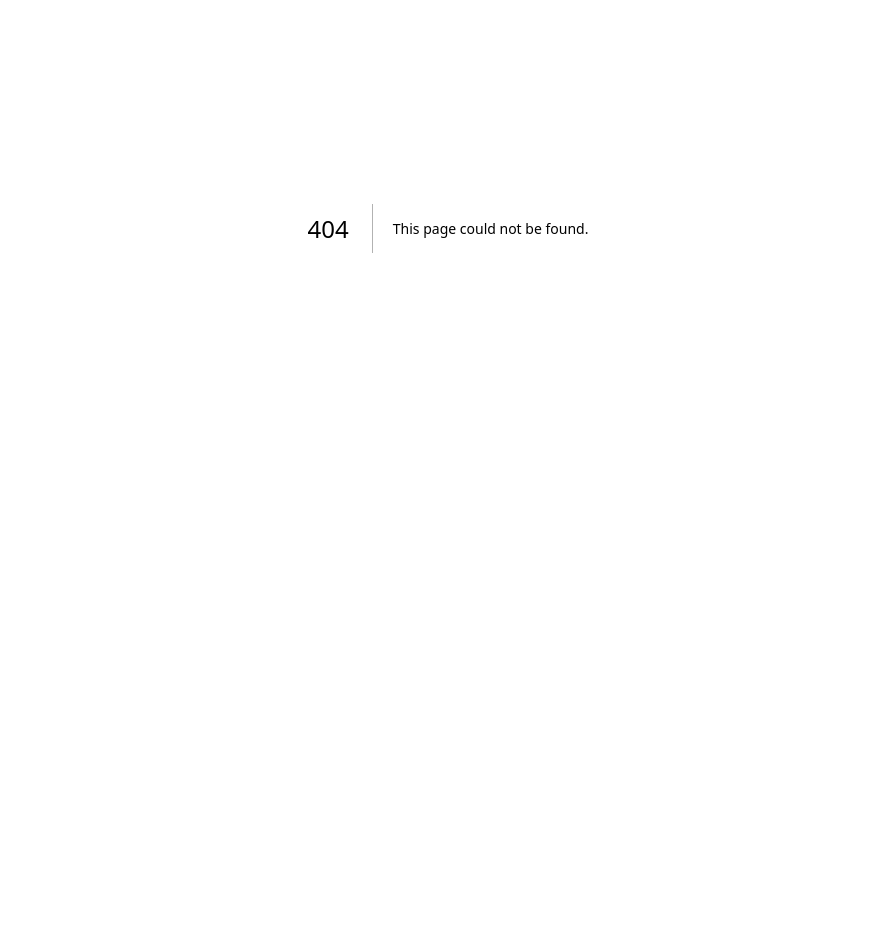
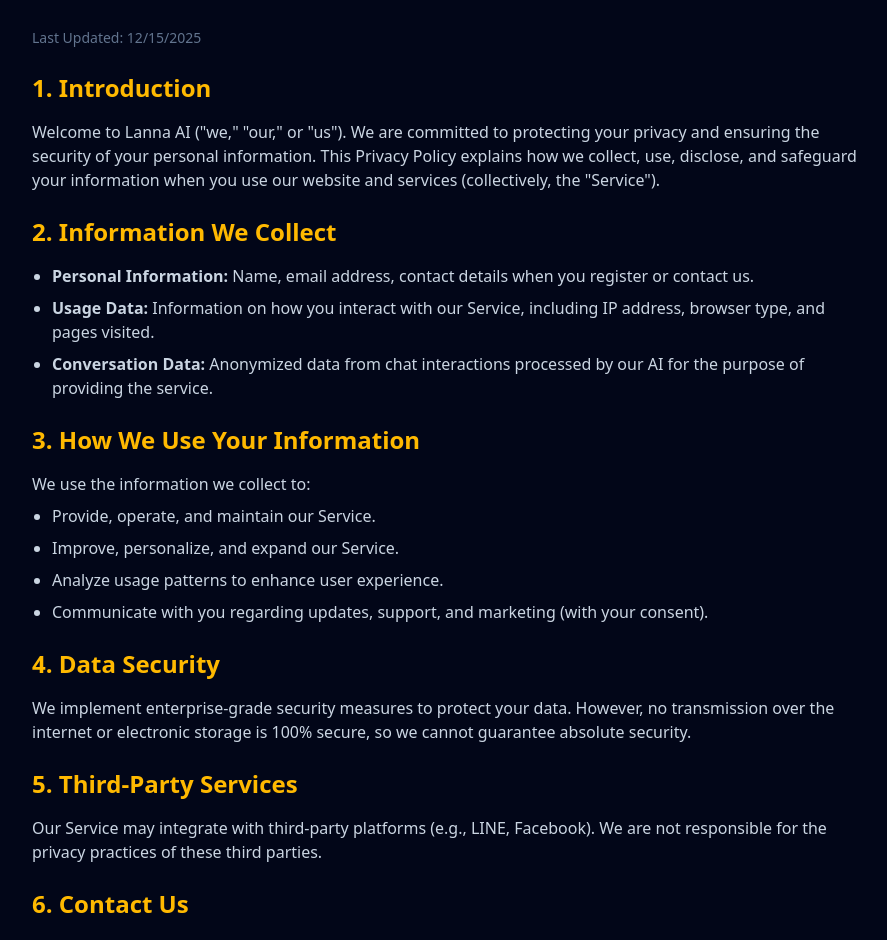
Before and after one commit to AI-for-ART-Ceramic/landingpage, a Next.js app: page /privacy-policy in a window 1280 px wide. Before the commit this address had no page. Shown: the part 172-1112 px from the top of the page, without its empty margins (192-1079 px from the left). Before the commit the page ends 800 px from the top, so only its background shows below. Built offline with nearby package versions, Linux system fonts and the light colour scheme.

Commit message:
feat: Add Terms of Service and Privacy Policy pages, and initial project documentation including deployment guide and project plan.

```diff
--- /dev/null
+++ b/src/app/privacy-policy/page.tsx
@@ -0,0 +1,66 @@
+import Navbar from "@/components/Navbar";
+import Footer from "@/components/Footer";
+
+export default function PrivacyPolicy() {
+    return (
+        <main className="min-h-screen bg-slate-950 text-slate-300 font-sans">
+            <Navbar />
+            <div className="max-w-4xl mx-auto px-4 sm:px-6 lg:px-8 py-32">
+                <h1 className="text-4xl font-bold text-white mb-8">Privacy Policy</h1>
+                <div className="space-y-6">
+                    <p className="text-sm text-slate-500">Last Updated: {new Date().toLocaleDateString()}</p>
+
+                    <section>
+                        <h2 className="text-2xl font-semibold text-amber-400 mb-4">1. Introduction</h2>
+                        <p>
+                            Welcome to Lanna AI ("we," "our," or "us"). We are committed to protecting your privacy and ensuring the security of your personal information. This Privacy Policy explains how we collect, use, disclose, and safeguard your information when you use our website and services (collectively, the "Service").
+                        </p>
+                    </section>
+
+                    <section>
+                        <h2 className="text-2xl font-semibold text-amber-400 mb-4">2. Information We Collect</h2>
+                        <ul className="list-disc pl-5 space-y-2">
+                            <li><strong>Personal Information:</strong> Name, email address, contact details when you register or contact us.</li>
+                            <li><strong>Usage Data:</strong> Information on how you interact with our Service, including IP address, browser type, and pages visited.</li>
+                            <li><strong>Conversation Data:</strong> Anonymized data from chat interactions processed by our AI for the purpose of providing the service.</li>
+                        </ul>
+                    </section>
+
+                    <section>
+                        <h2 className="text-2xl font-semibold text-amber-400 mb-4">3. How We Use Your Information</h2>
+                        <p>We use the information we collect to:</p>
+                        <ul className="list-disc pl-5 space-y-2 mt-2">
+                            <li>Provide, operate, and maintain our Service.</li>
+                            <li>Improve, personalize, and expand our Service.</li>
+                            <li>Analyze usage patterns to enhance user experience.</li>
+                            <li>Communicate with you regarding updates, support, and marketing (with your consent).</li>
+                        </ul>
+                    </section>
+
+                    <section>
+                        <h2 className="text-2xl font-semibold text-amber-400 mb-4">4. Data Security</h2>
+                        <p>
+                            We implement enterprise-grade security measures to protect your data. However, no transmission over the internet or electronic storage is 100% secure, so we cannot guarantee absolute security.
+                        </p>
+                    </section>
+
+                    <section>
+                        <h2 className="text-2xl font-semibold text-amber-400 mb-4">5. Third-Party Services</h2>
+                        <p>
+                            Our Service may integrate with third-party platforms (e.g., LINE, Facebook). We are not responsible for the privacy practices of these third parties.
+                        </p>
+                    </section>
+
+                    <section>
+                        <h2 className="text-2xl font-semibold text-amber-400 mb-4">6. Contact Us</h2>
+                        <p>
+                            If you have questions about this Privacy Policy, please contact us at: <a href="mailto:aiforartceramic@gmail.com" className="text-sky-400 hover:underline">aiforartceramic@gmail.com</a>
+
+                        </p>
+                    </section>
+                </div>
+            </div>
+            <Footer />
+        </main>
+    );
+}
```
